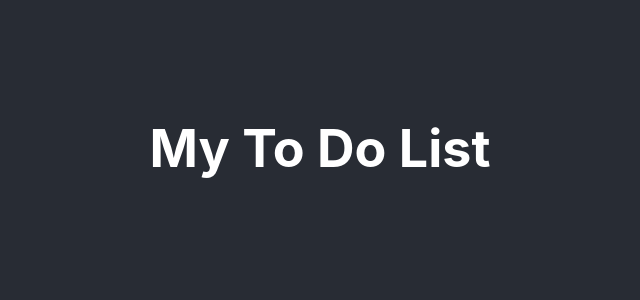
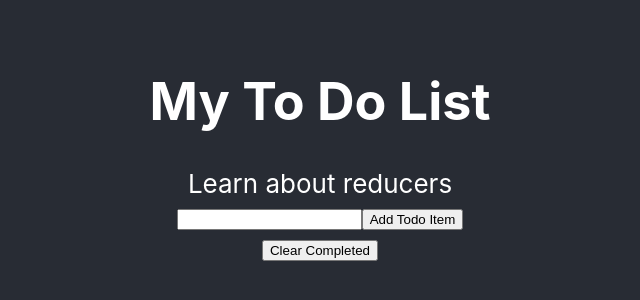
Before and after one commit to bloominstituteoftechnology/reducer-todo, a React (Create React App) app in the folder todo/: page / in a window 1280 px wide. Shown: the part 252-552 px from the top of the page, without its empty margins (320-960 px from the left). Built offline with nearby package versions, Linux system fonts and the light colour scheme.

Commit message:
started adding functionality.

```diff
--- a/todo/src/App.js
+++ b/todo/src/App.js
@@ -1,15 +1,22 @@
 import React, { useState, useReducer } from 'react';
 import './App.css';
 import { todoReducer } from './Reducers/todoReducer';
+import { initialState } from './Reducers/todoReducer';
 
 function App() {
 
-  const [state, dispatch] = useReducer(todoReducer)
+  const [state, dispatch] = useReducer(todoReducer, initialState);
+  const [newItem, setNewItem] = useState('');
+
+  const handleChanges = (e) => {
+    setNewItem(e.target.value);
+  };
 
   return (
     <div className="App">
       <header className="App-header">
         <h1>My To Do List</h1>
+        {state.item}
         {/* <img src={logo} className="App-logo" alt="logo" />
         <p>
           Edit <code>src/App.js</code> and save to reload.
@@ -22,6 +29,18 @@ function App() {
         >
           Learn React
         </a> */}
+        <div>
+          <input
+            type='text'
+            name="todoItem"
+            value={newItem}
+            onChange={handleChanges}
+          />
+          <button className='additem'>Add Todo Item</button>
+          <div>
+            <button className='clearitems'>Clear Completed</button>
+          </div>
+        </div>
       </header>
     </div>
   );
--- a/todo/src/Reducers/todoReducer.js
+++ b/todo/src/Reducers/todoReducer.js
@@ -3,13 +3,26 @@
 
 export const todoReducer = (state, action) => {
     switch (action.type) {
+        //render todo list
+        case ('RENDER_TODO'):
+            return (initialState);
+        //add items to  todo list
+        case ('ADD_ITEM'):
+            return {...state, item: ' ', completed: false, id: Date.now()}
+        //mark items complete on todo list
+        case ('MARK_COMPLETED'):
+            return {}
+        //clear completed items on todd list
+        case ('CLEAR_COMPLETED'):
+            return {}
         default:
             return state;
     }
 }
 
-export const initialState = {
+export const initialState =
+{
     item: 'Learn about reducers',
   completed: false,
   id: 3892987589
-}
+    }
```
Also changed, not shown: 1 other file (tests, documents, lock files or other folders).
